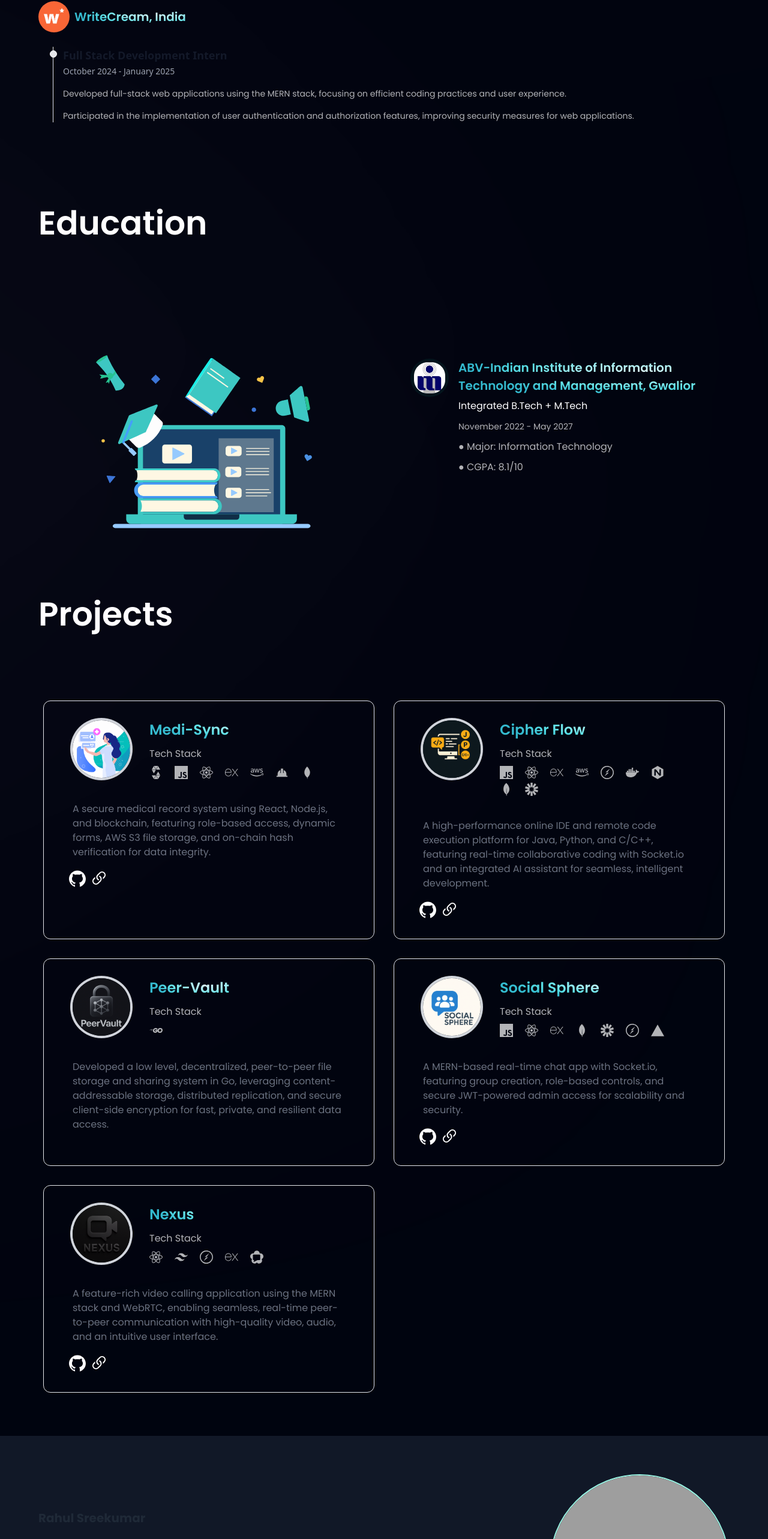
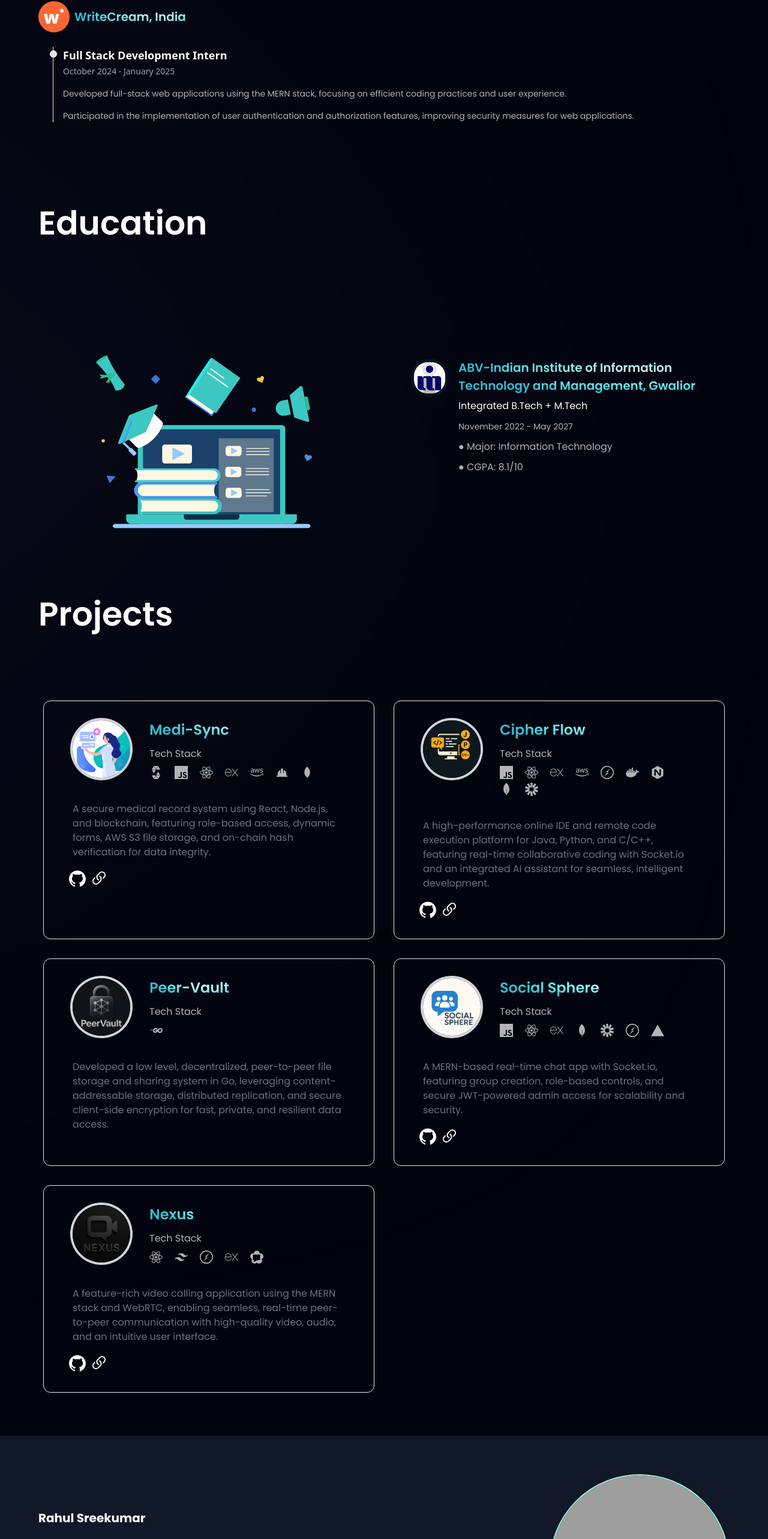
Before and after one commit to Rah-ul-643/Portfolio, a React (Vite) app: page / in a window 1280 px wide. Shown: the part 1504-4070 px from the top of the page at 60% size. Built offline with nearby package versions, Linux system fonts and the light colour scheme; grey boxes are pictures that could not be loaded.

Commit message:
fixed mobile font color mismatch issue

```diff
--- a/src/components/Experience.jsx
+++ b/src/components/Experience.jsx
@@ -48,7 +48,7 @@ const ExperienceCard = (props) => {
             } ml-4`}
           >
             <div className="absolute w-3 h-3 bg-gray-200 rounded-full mt-1.5 -left-1.5 border border-white dark:border-gray-900 dark:bg-gray-700"></div>
-            <h3 className="text-lg font-semibold text-gray-900 dark:text-white">
+            <h3 className="text-lg font-semibold text-white">
               {position.title}
             </h3>
             <time className="mb-1 text-sm font-normal leading-none text-gray-400 dark:text-gray-500">
--- a/src/components/Footer.jsx
+++ b/src/components/Footer.jsx
@@ -12,7 +12,7 @@ const Footer = () => (
       className={`${layout.sectionReverse} xl:max-w-[1280px] w-full mx-auto gap-y-4 `}
     >
       <div className={` ${layout.sectionInfo}`}>
-        <h2 className="text-xl font-bold text-gray-800 font-poppins dark:text-white hover:text-gray-700 dark:hover:text-gray-300">
+        <h2 className="text-xl font-bold text-white font-poppins hover:text-gray-300 ">
           {aboutMe.fullName}
         </h2>
         <p
```
